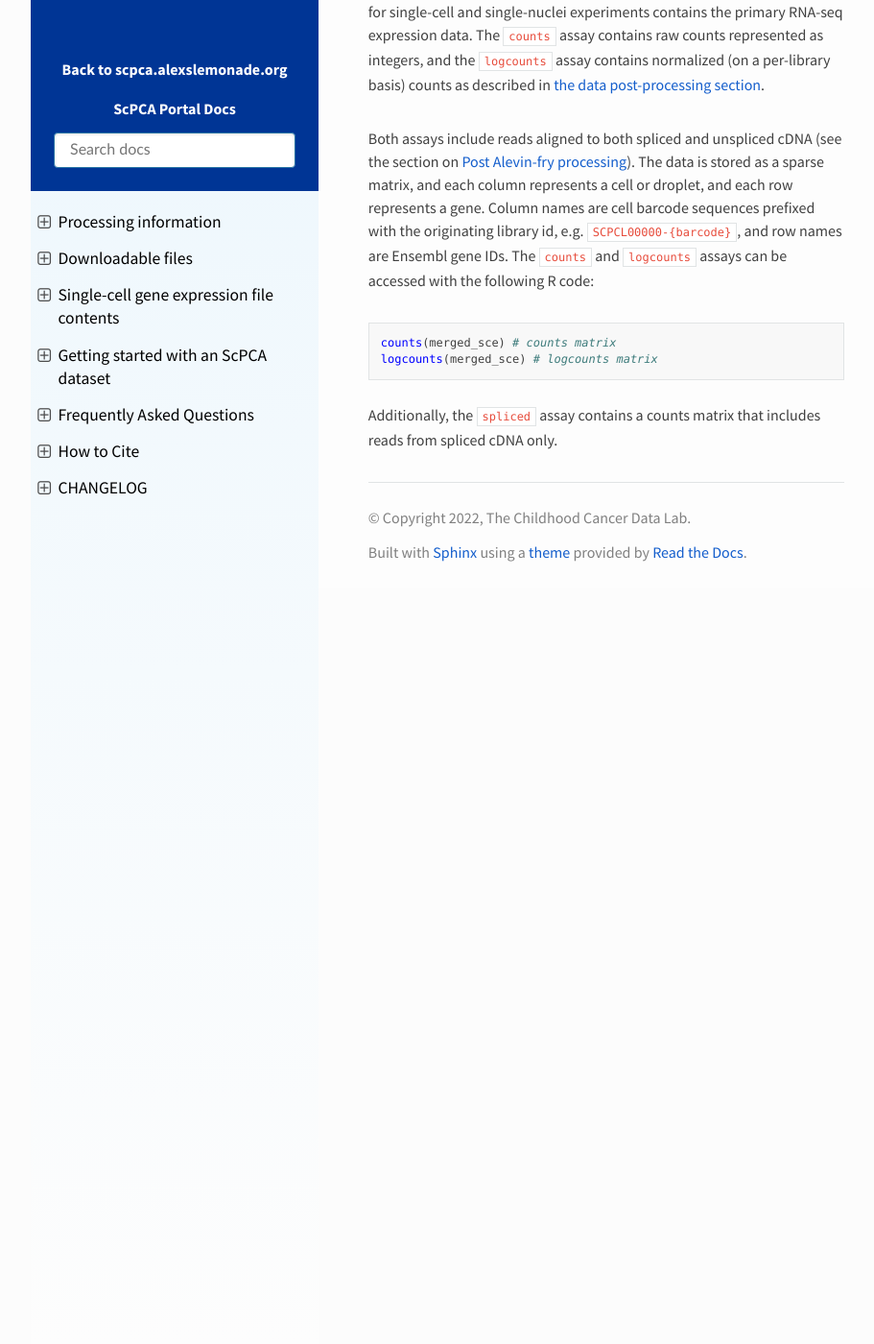
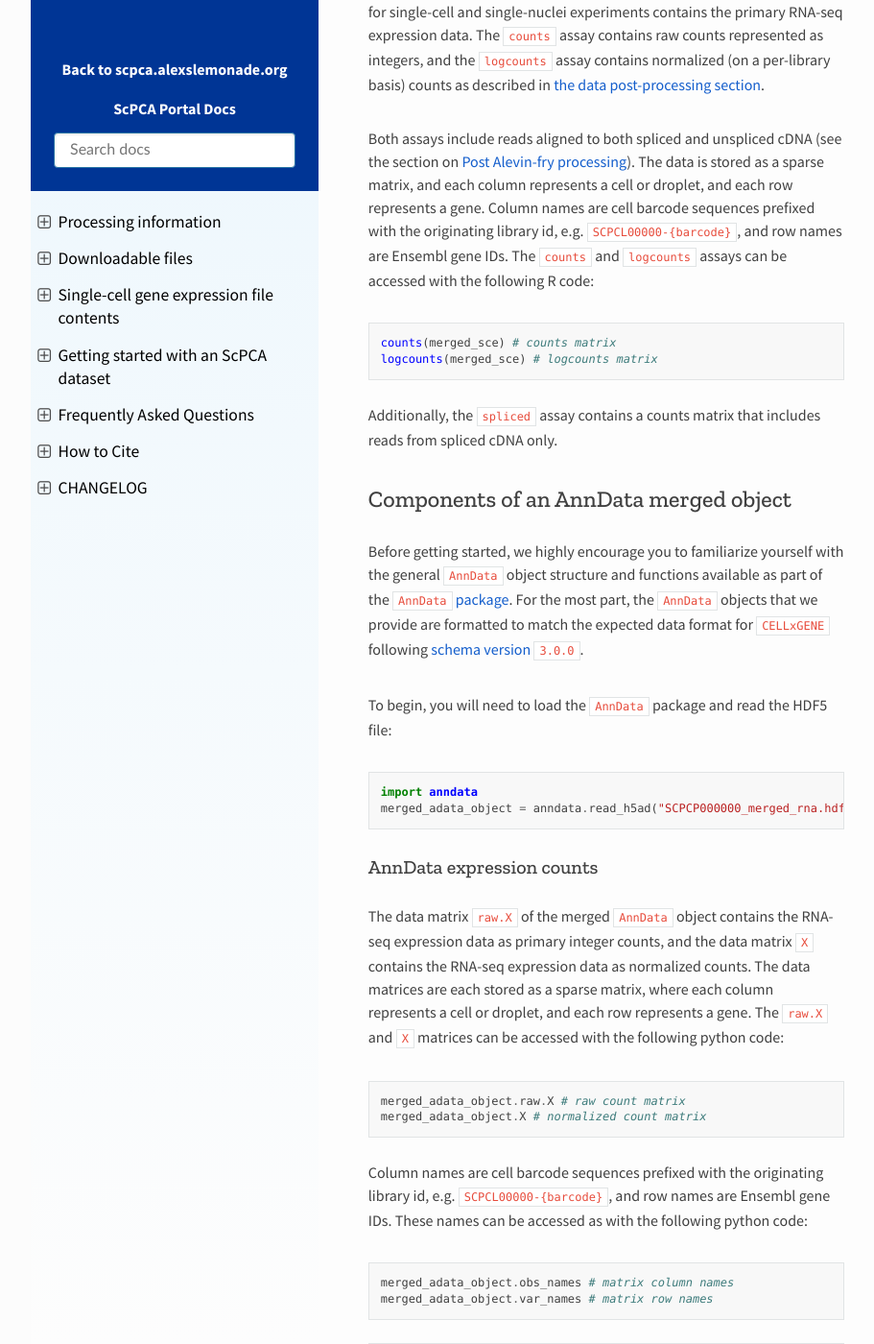
Before and after one commit to DongzeHE/scpca-docs, a Sphinx documentation site: the page built from docs/merged_objects.md, in a window 1280 px wide and 1400 px high, scrolled down 899 px. Shown: the whole window at 96% size, without its empty margins (158-1069 px from the left). Built offline with Sphinx 7.4.7 and the Read the Docs theme 2.0.0, drawn with Linux system fonts in a browser that asks for light colours; before the commit the page ends 1512 px from its top, so only the background shows below that; some of the changed text lies outside the part shown.

Commit message:
Add anndata matrix section to merged objects page, cleaning up sce_file_contents along the way

````diff
--- a/docs/merged_objects.md
+++ b/docs/merged_objects.md
@@ -16,7 +16,7 @@ To begin, you will need to load the `SingleCellExperiment` package and read the
 
 ```r
 library(SingleCellExperiment)
-merged_sce <- readRDS("SCPCL000000_merged.rds")
+merged_sce <- readRDS("SCPCP000000_merged.rds")
 ```
 
 ### SingleCellExperiment expression counts
@@ -35,3 +35,40 @@ logcounts(merged_sce) # logcounts matrix
 ```
 
 Additionally, the `spliced` assay contains a counts matrix that includes reads from spliced cDNA only.
+
+
+
+
+
+
+## Components of an AnnData merged object
+
+Before getting started, we highly encourage you to familiarize yourself with the general `AnnData` object structure and functions available as part of the [`AnnData` package](https://anndata.readthedocs.io/en/latest/index.html).
+For the most part, the `AnnData` objects that we provide are formatted to match the expected data format for [`CELLxGENE`](https://cellxgene.cziscience.com/) following [schema version `3.0.0`](https://github.com/chanzuckerberg/single-cell-curation/blob/main/schema/3.0.0/schema.md).
+
+To begin, you will need to load the `AnnData` package and read the HDF5 file:
+
+```python
+import anndata
+merged_adata_object = anndata.read_h5ad("SCPCP000000_merged_rna.hdf5")
+```
+
+### AnnData expression counts
+
+The data matrix `raw.X` of the merged `AnnData` object contains the RNA-seq expression data as primary integer counts, and the data matrix `X` contains the RNA-seq expression data as normalized counts.
+The data matrices are each stored as a sparse matrix, where each column represents a cell or droplet, and each row represents a gene.
+The `raw.X` and `X` matrices can be accessed with the following python code:
+
+```python
+merged_adata_object.raw.X # raw count matrix
+merged_adata_object.X # normalized count matrix
+```
+
+Column names are cell barcode sequences prefixed with the originating library id, e.g. `SCPCL00000-{barcode}`, and row names are Ensembl gene IDs.
+These names can be accessed as with the following python code:
+
+
+```python
+merged_adata_object.obs_names # matrix column names
+merged_adata_object.var_names # matrix row names
+```
````
Also changed, not shown: docs/sce_file_contents.md (+9 -3 lines).
